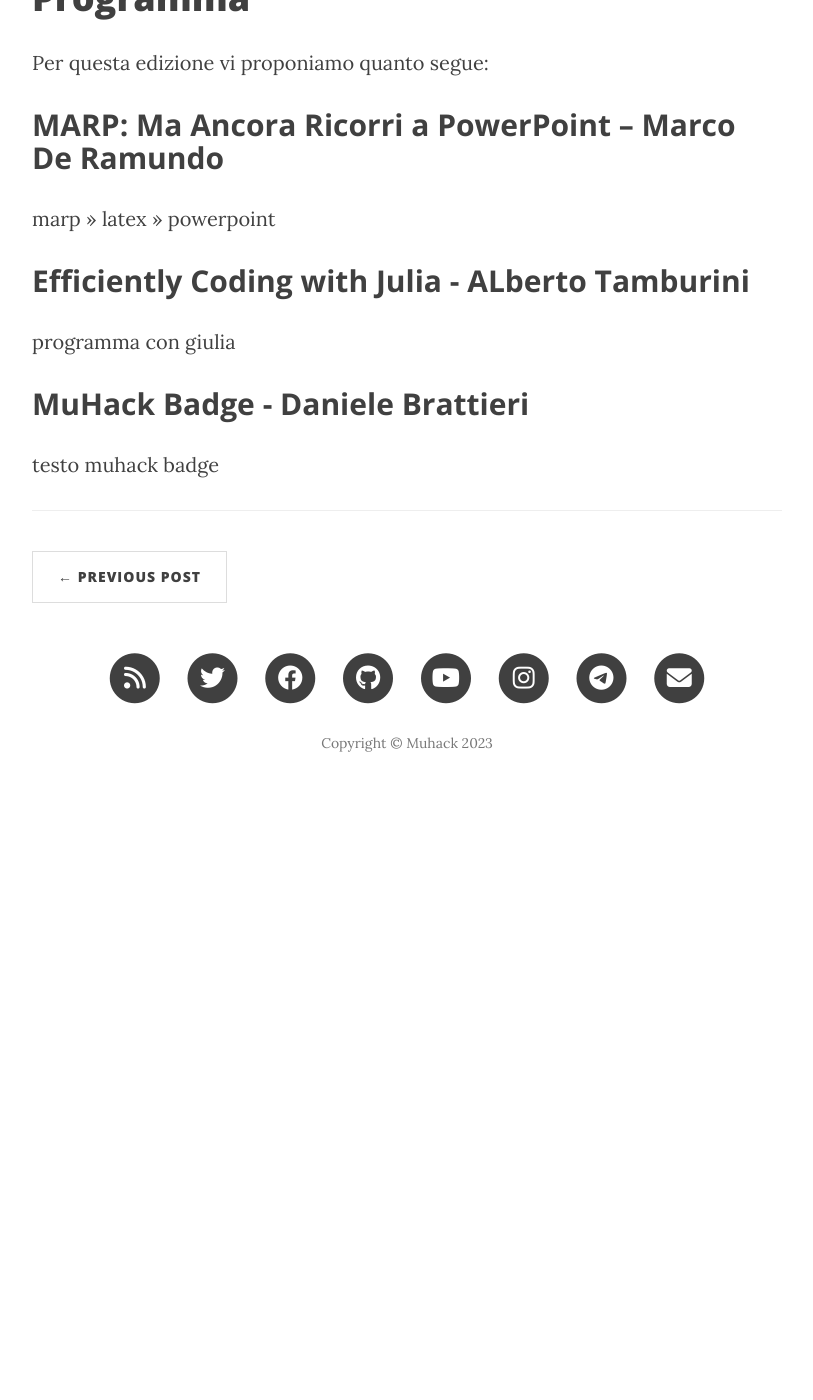
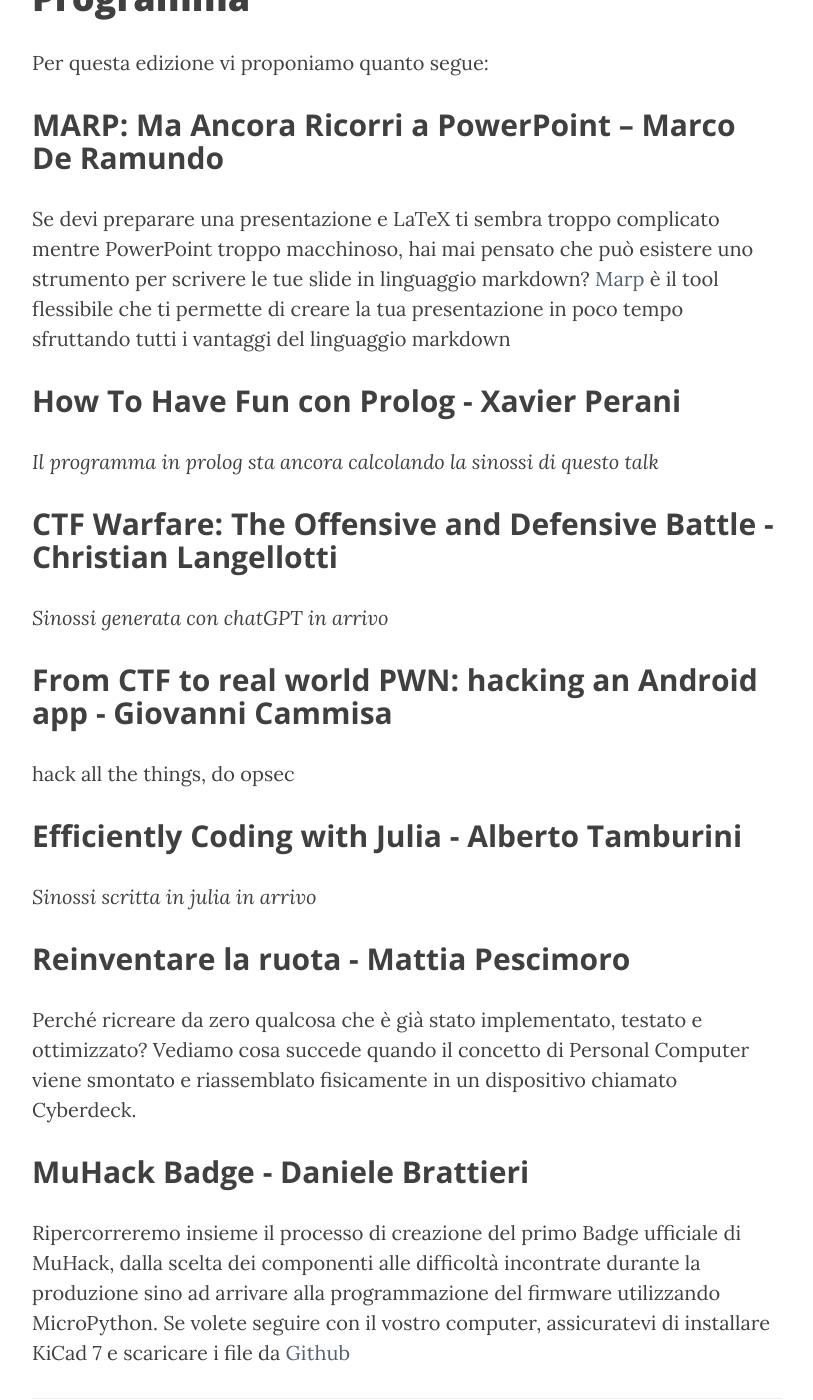
Before and after one commit to muhack/muhack.github.io, a Jekyll site: the page built from _posts/2023-09-12-muhackademy-2k23.md, in a window 1280 px wide and 1400 px high, scrolled down 2067 px. Shown: the whole window, without its empty margins (233-1046 px from the left). Built offline with Jekyll 4.4.1, drawn with Linux system fonts in a browser that asks for light colours; before the commit the page ends 2886 px from its top, so only the background shows below that; some of the changed text lies outside the part shown.

Commit message:
update post muhackademy 2023

```diff
--- a/_posts/2023-09-12-muhackademy-2k23.md
+++ b/_posts/2023-09-12-muhackademy-2k23.md
@@ -3,34 +3,52 @@
 title: "MuHackademy 2k23"
 subtitle: "Evento gratuito di divulgazione culturare"
 categories: Events
-date: 2023-09-12
+date: 2023-09-15
 author: dr-marco
-header-img: /public/img/2023-05-29-muhackademy-school.png
+header-img: /public/img/2023-09-15-muhackademy-2k23.png
 hidden: true
 ---
 
 # __ALERT: post in costruzione!!!__
 
-Muhackademy è la tua opportunità per capire, liberamente e senza alcun obbligo di alcun tipo, quanto una tecnologia possa effettivamente esserti d'aiuto. Per tre venerdì sera, in due ore imparerai i rudimenti di programmazione, sicurezza informatica, sisntesi modulare, grafica 3D e tanto altro!
+Muhackademy è la tua opportunità per capire, liberamente e senza alcun obbligo di alcun tipo, quanto una tecnologia possa effettivamente esserti d'aiuto. Per due serate ti affaccerai ai rudimenti di programmazione, sicurezza informatica, strumenti open source, progetti e tanto altro!
 
 # Data ed ora dell'evento?
 Lunedì 16 e Martedì 17 Ottobre, dalle 20 alle 23.
 
 Ecco il volantino ufficiale
 
-![Volantino](/public/img/2023-05-29-muhackademy-school.png)
+![Volantino](/public/img/2023-09-15-muhackademy-2k23.png)
 
 # Programma
 Per questa edizione vi proponiamo quanto segue:
 
 ## __MARP: Ma Ancora Ricorri a PowerPoint – Marco De Ramundo__
 
-marp >> latex >> powerpoint
+Se devi preparare una presentazione e LaTeX ti sembra troppo complicato mentre PowerPoint troppo macchinoso, hai mai pensato che può esistere uno strumento per scrivere le tue slide in linguaggio markdown? [Marp](https://marp.app/) è il tool flessibile che ti permette di creare la tua presentazione in poco tempo sfruttando tutti i vantaggi del linguaggio markdown
 
-## __Efficiently Coding with Julia - ALberto Tamburini__
+## __How To Have Fun con Prolog - Xavier Perani__
 
-programma con giulia
+_Il programma in prolog sta ancora calcolando la sinossi di questo talk_
+
+## __CTF Warfare: The Offensive and Defensive Battle - Christian Langellotti__
+
+_Sinossi generata con chatGPT in arrivo_
+
+## __From CTF to real world PWN: hacking an Android app - Giovanni Cammisa__
+
+hack all the things, do opsec
+
+## __Efficiently Coding with Julia - Alberto Tamburini__
+
+_Sinossi scritta in julia in arrivo_
+
+## __Reinventare la ruota - Mattia Pescimoro__
+
+Perché ricreare da zero qualcosa che è già stato implementato, testato e ottimizzato?
+Vediamo cosa succede quando il concetto di Personal Computer viene smontato e riassemblato fisicamente in un dispositivo chiamato Cyberdeck.
 
 ## __MuHack Badge - Daniele Brattieri__
 
-testo muhack badge
+Ripercorreremo insieme il processo di creazione del primo Badge ufficiale di MuHack, dalla scelta dei componenti alle difficoltà incontrate durante la produzione sino ad arrivare alla programmazione del firmware utilizzando MicroPython.
+Se volete seguire con il vostro computer, assicuratevi di installare KiCad 7 e scaricare i file da [Github](https://github.com/MrMoDDoM/MuHack-Badge)
```
Also changed, not shown: _posts/2019-02-02-muhackademy-2k19.md (+1 -1 lines), public/img/2023-09-15-muhackademy-2k23.png (added).
